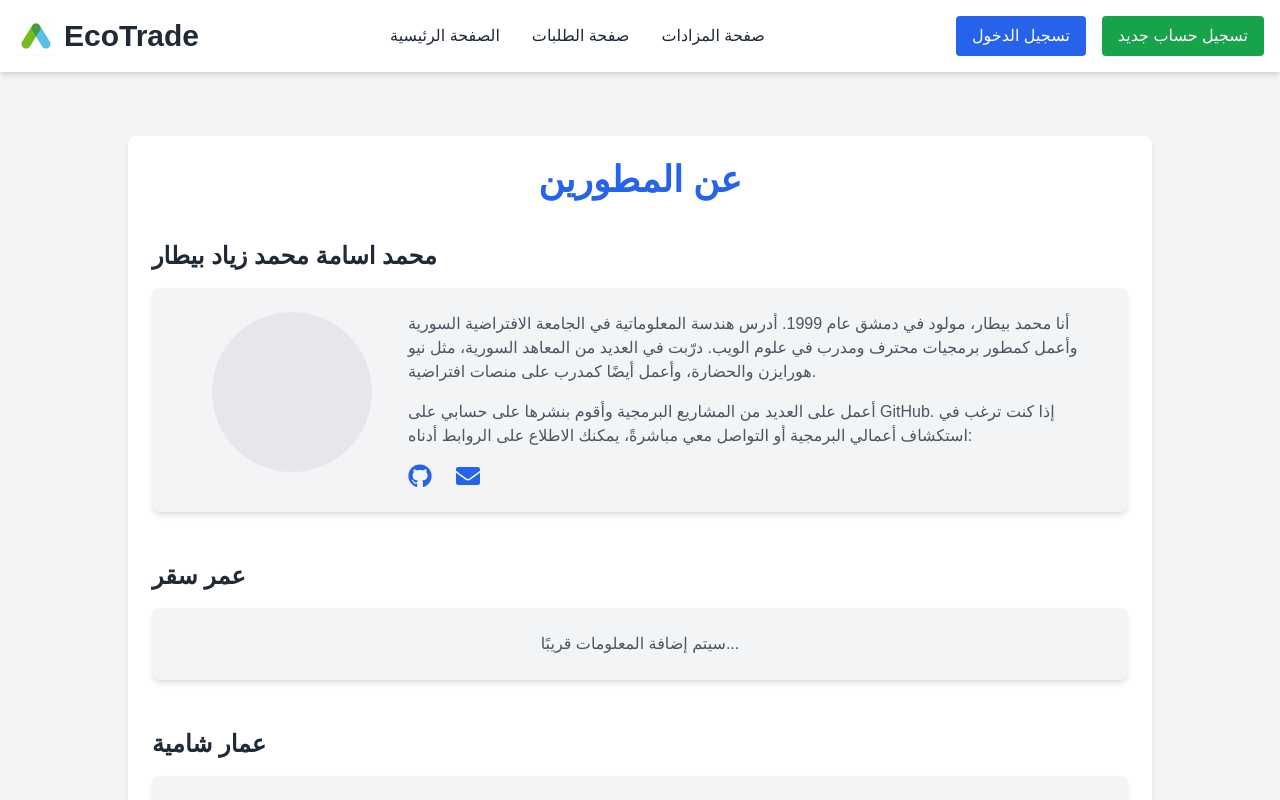
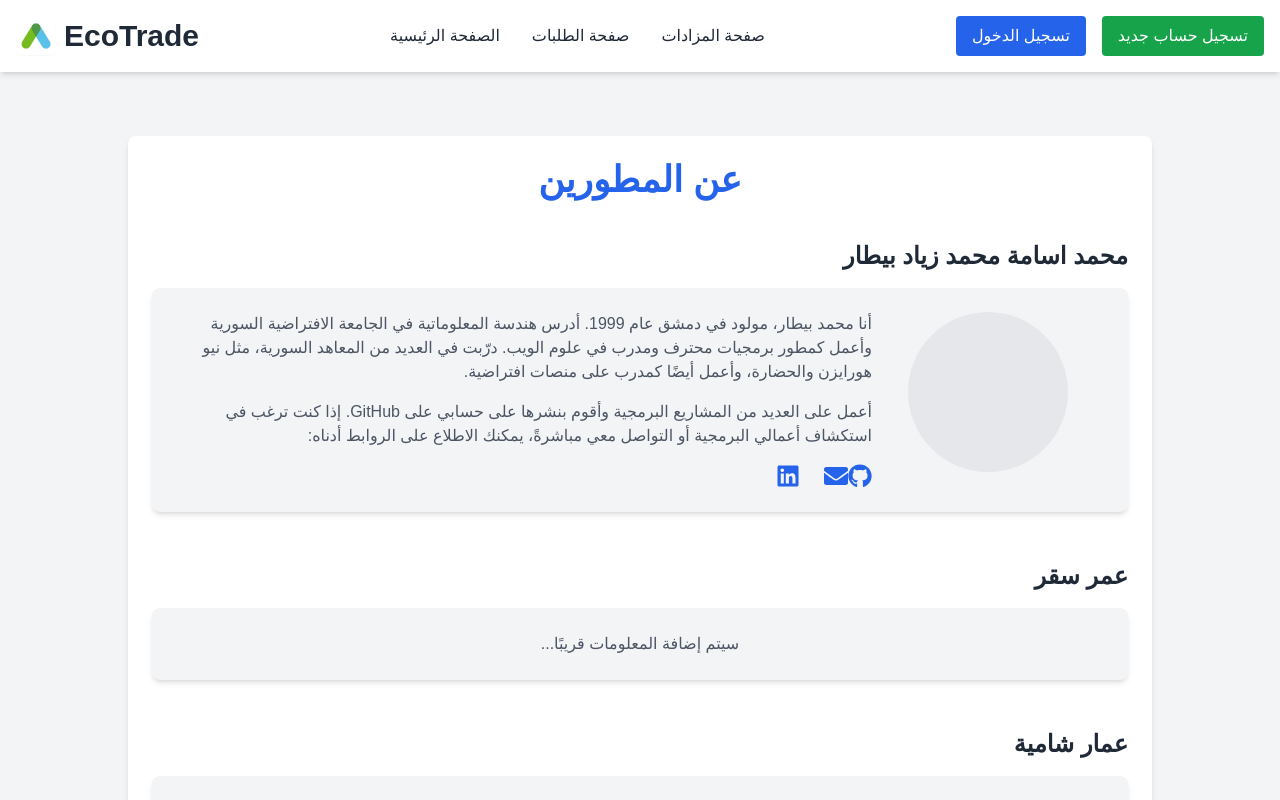
Before and after one commit to bittarwork/EcoTrade, a React (Create React App) app in the folder frontend/: page /developers in a window 1280 px wide. Shown: the top 800 px of the page. Built offline with nearby package versions, Linux system fonts and the light colour scheme; no server answers.

Commit message:
Update DevelopersPage.js

```diff
--- a/frontend/src/pages/DevelopersPage.js
+++ b/frontend/src/pages/DevelopersPage.js
@@ -4,14 +4,13 @@ import { FaEnvelope, FaGithub, FaLinkedin } from 'react-icons/fa';
 
 const DevelopersPage = () => {
     return (
-        <div className="p-6 bg-white shadow-md rounded-lg max-w-5xl mx-auto mt-10">
+        <div className="p-6 bg-white shadow-md rounded-lg max-w-5xl mx-auto mt-10 text-right" dir='rtl'>
             <h1 className="text-4xl font-bold text-center text-blue-600 mb-10">عن المطورين</h1>
 
             <div className="mb-12">
                 <h2 className="text-2xl font-bold text-gray-800 mb-4">محمد اسامة محمد زياد بيطار</h2>
                 <div className="flex flex-col md:flex-row items-center md:items-start bg-gray-100 p-6 rounded-lg shadow-md">
                     <div className="md:w-1/4 mb-4 md:mb-0">
-                        {/* ضع صورة المطور هنا */}
                         <div className="w-40 h-40 bg-gray-200 rounded-full mx-auto mb-4 md:mb-0"></div>
                     </div>
                     <div className="md:w-3/4">
@@ -27,6 +26,9 @@ const DevelopersPage = () => {
                             </a>
                             <a href="mailto:bittar.work@gmail.com" className="hover:text-blue-700">
                                 <FaEnvelope className="text-2xl" />
+                            </a>
+                            <a href="mailto:bittar.work@gmail.com" className="hover:text-blue-700">
+                                <FaLinkedin className="text-2xl" />
                             </a>
                         </div>
                     </div>
```
